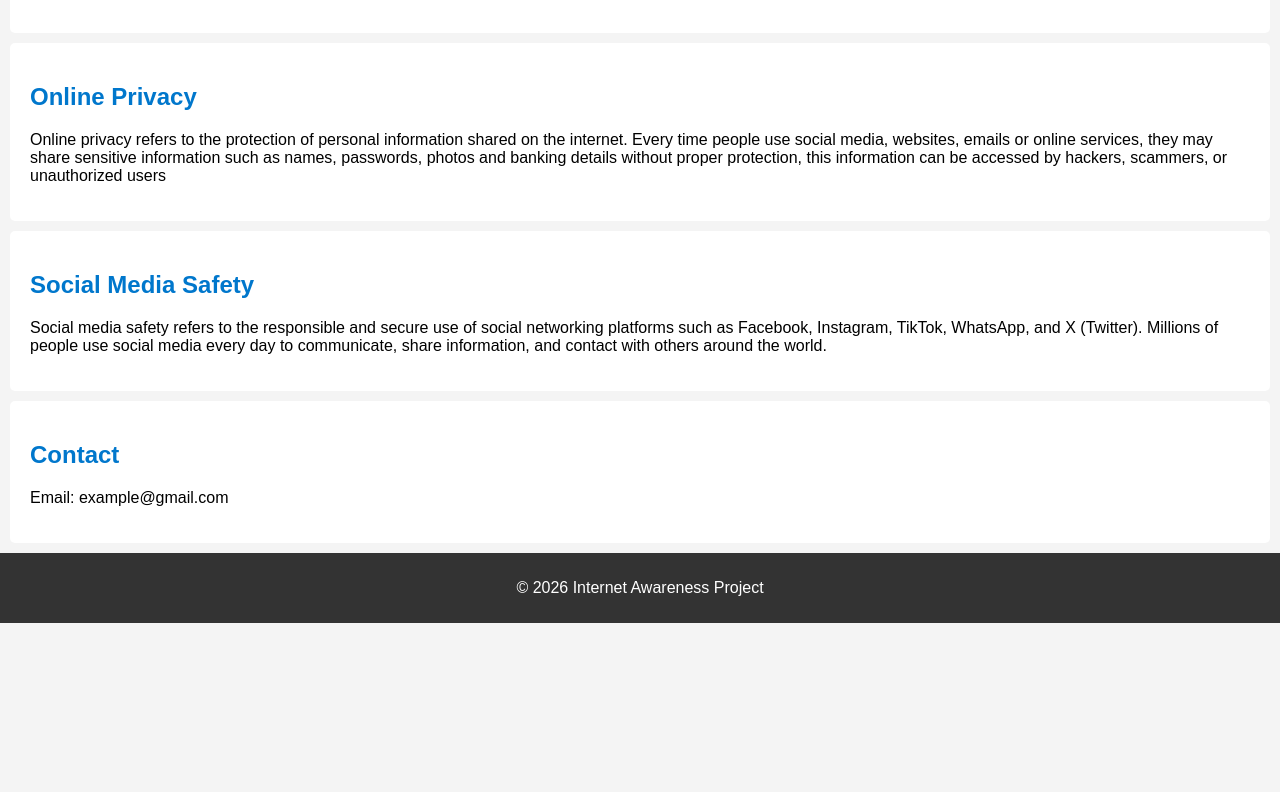
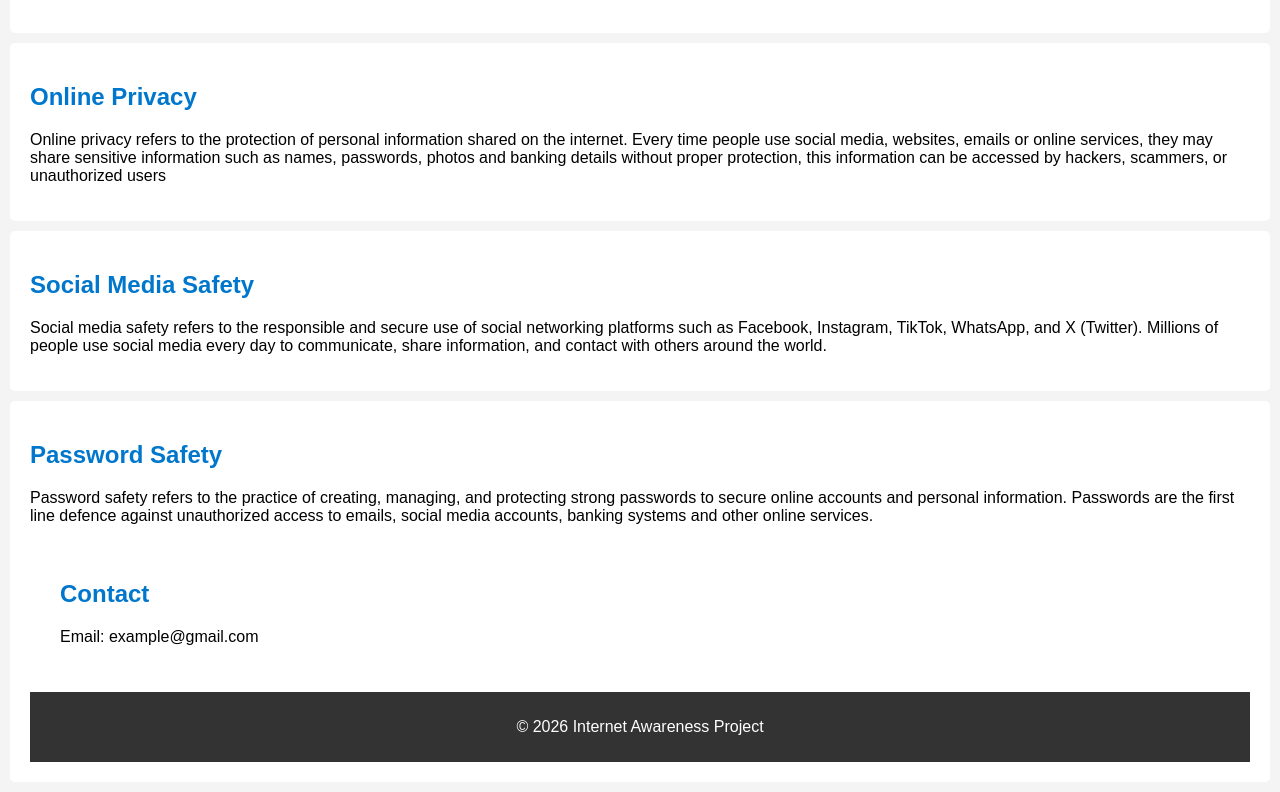
Before and after one commit to ssekanjako629/Ezra, a plain HTML site: page index.html in a window 1280 px wide. Shown: the part 966-1758 px from the top of the page. Before the commit the page ends 1589 px from the top, so only its background shows below. Drawn offline with Linux system fonts and the light colour scheme.

Commit message:
Add Password Safety section to index.html
extend the explanations further about password safety

```diff
--- a/index.html
+++ b/index.html
@@ -65,6 +65,9 @@
         <h2>Social Media Safety</h2>
         <p>Social media safety refers to the responsible and secure use of social networking platforms such as Facebook, Instagram, TikTok, WhatsApp, and X (Twitter). Millions of people use social media every day to communicate, share information, and contact with others around the world.</p>
     </section>
+    <section id="safety">
+        <h2>Password Safety</h2>
+        <p>Password safety refers to the practice of creating, managing, and protecting strong passwords to secure online accounts and personal information. Passwords are the first line defence against unauthorized access to emails, social media accounts, banking systems and other online services.</p>
 
 <section id="contact">
     <h2>Contact</h2>
```
